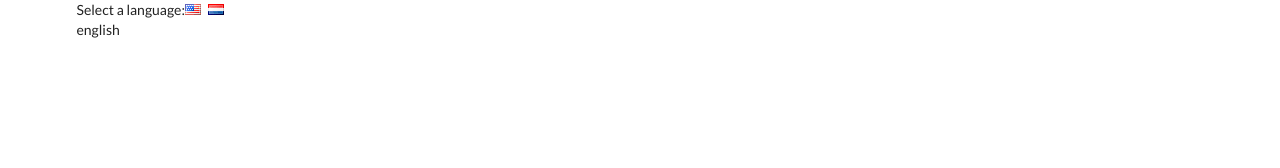
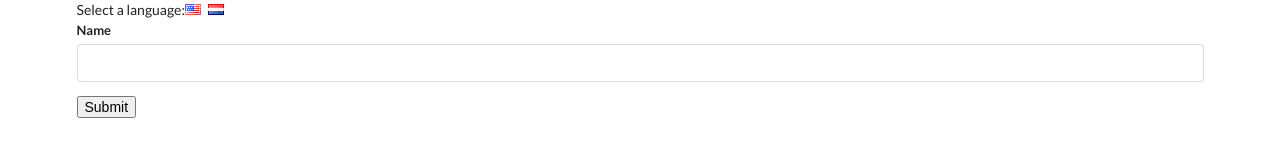
Before and after one commit to gdibble/modernReactWithRedux2019, a React (Create React App) app in the folder translate/: page / in a window 1280 px wide. Shown: the top 168 px of the page. Built offline with nearby package versions, Linux system fonts and the light colour scheme.

Commit message:
Section 23: UserCreate import + basic styling

```diff
--- a/translate/src/components/App.js
+++ b/translate/src/components/App.js
@@ -1,4 +1,5 @@
 import React from 'react';
+import UserCreate from './UserCreate.js';
 
 class App extends React.Component {
 
@@ -16,7 +17,7 @@ class App extends React.Component {
           <i className="flag us" onClick={() => this.onLanguageChange('english')} />
           <i className="flag nl" onClick={() => this.onLanguageChange('dutch')} />
         </div>
-        {this.state.language}
+        <UserCreate />
       </div>
     );
   }
--- a/translate/src/components/UserCreate.js
+++ b/translate/src/components/UserCreate.js
@@ -4,7 +4,7 @@ import Button from './Button.js';
 
 const UserCreate = () => {
   return (
-    <div>
+    <div className="ui form">
       <Field />
       <Button />
     </div>
```
